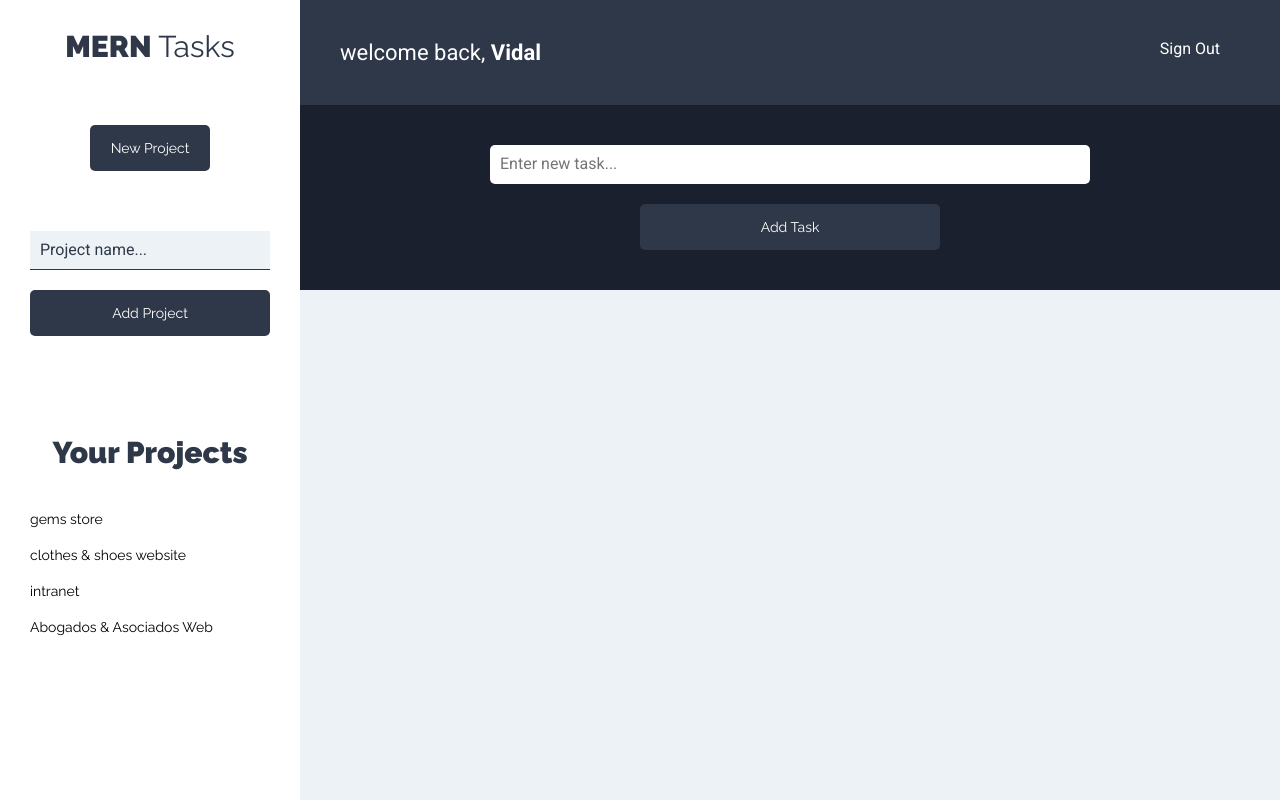
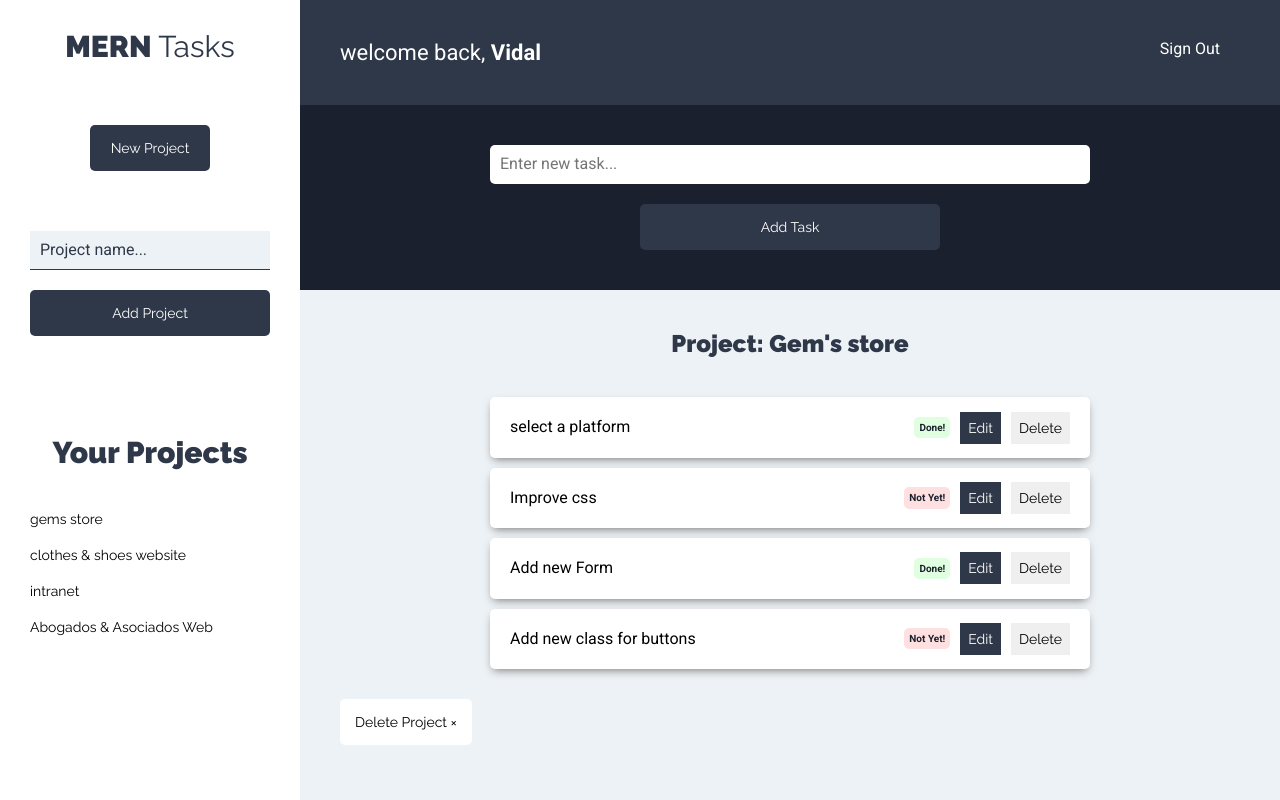
Before and after one commit to vidal-Rosc/MERN, a React (Create React App) app in the folder FrontEnd/client/: page /projects in a window 1280 px wide. Built offline with nearby package versions, Linux system fonts and the light colour scheme.

Commit message:
agregando el componente TaskList

```diff
--- a/FrontEnd/client/src/components/projects/Projects.js
+++ b/FrontEnd/client/src/components/projects/Projects.js
@@ -2,6 +2,7 @@ import React from 'react';
 import Sidebar from '../layout/Sidebar';
 import Bar from '../layout/Bar';
 import FormTask from '../tasks/FormTask';
+import TaskList from '../tasks/TaskList';
 
 
 const Projects = () => {
@@ -13,7 +14,7 @@ const Projects = () => {
                 <main>
                     <FormTask />
                     <div className="container-tasks">
-
+                        <TaskList />
                     </div>
                 </main>
             </div>
```
